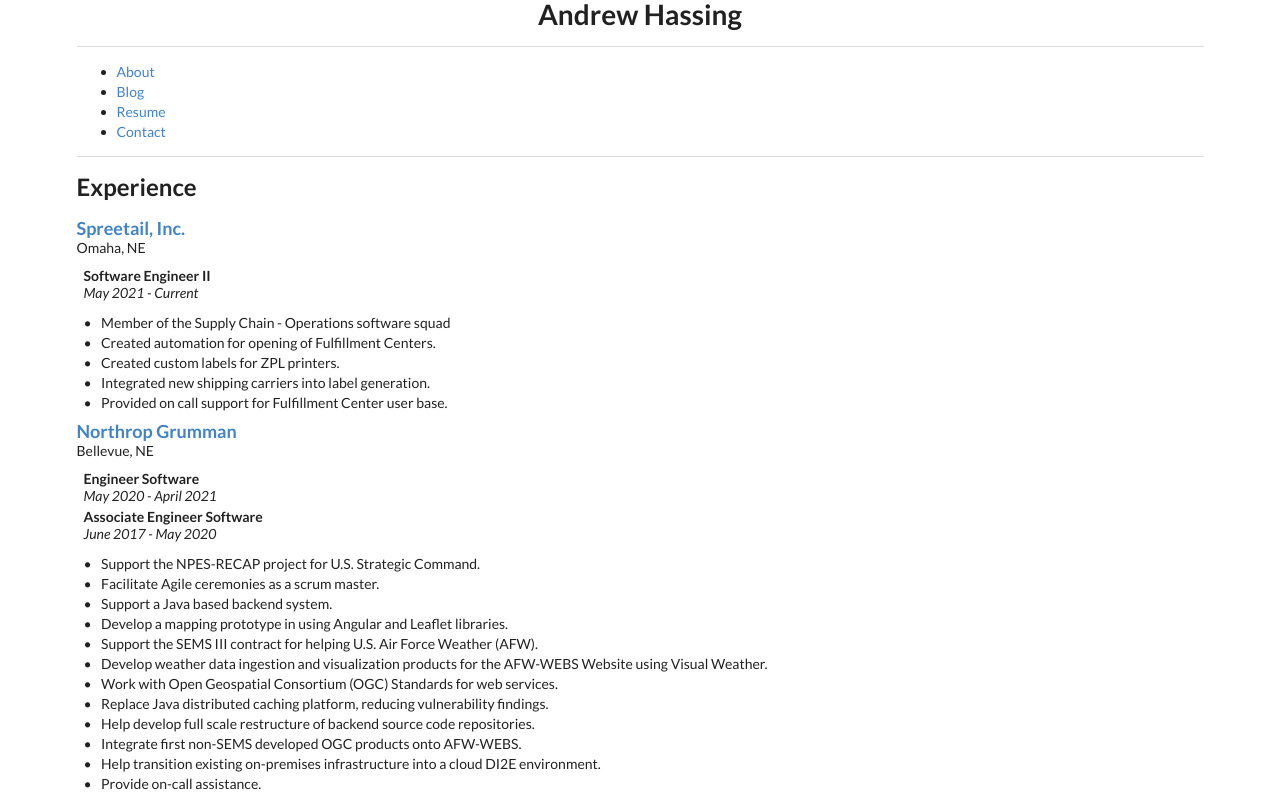
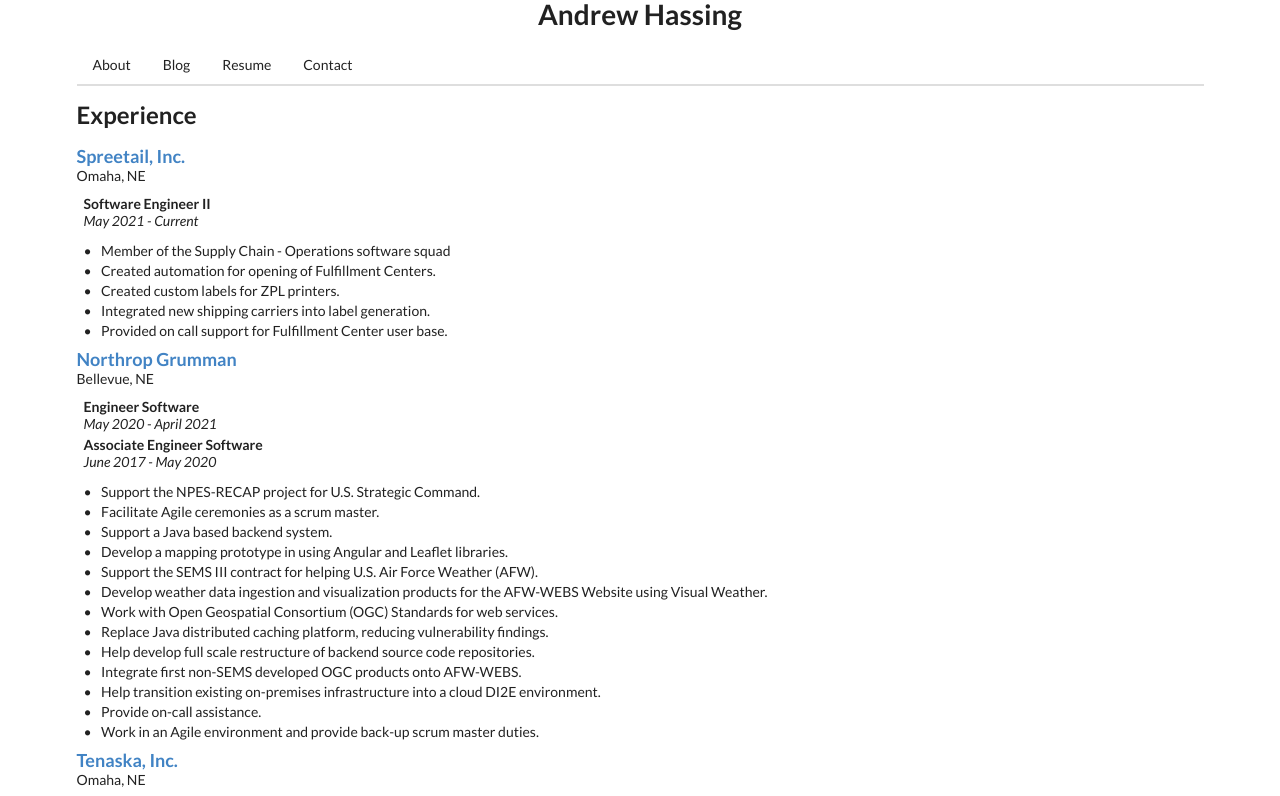
Before and after one commit to ahassing/website, a React (Create React App) app: page /resume in a window 1280 px wide. Shown: the top 796 px of the page. Built offline with nearby package versions, Linux system fonts and the light colour scheme.

Commit message:
better syling for nav menu

```diff
--- a/src/components/App.js
+++ b/src/components/App.js
@@ -13,14 +13,12 @@
       <h1 className="ui center aligned header">Andrew Hassing</h1>
       <BrowserRouter>
         <NavigationBar />
-        <div className="content" style={{position: 'relative', paddingBottom:'15px'}}>
         <Routes>
           <Route exact path='/' element={<AboutMe />} />
           <Route path='/blog' element={<Blog />} />
           <Route path='/contact' element={<Contact />} />
           <Route path='/resume' element={<Resume />} />
         </Routes>
-        </div>
         <Footer />
       </BrowserRouter>
     </div>
--- a/src/components/NavigationBar.js
+++ b/src/components/NavigationBar.js
@@ -3,17 +3,11 @@
 
 const NavigationBar = () => {
     return (
-        <div>
-            <div className='ui divider'></div>
-            <nav>
-                <ul>
-                    <li><Link to='/' >About</Link></li>
-                    <li><Link to='/blog' >Blog</Link></li>
-                    <li><Link to='/resume' >Resume</Link></li>
-                    <li><Link to='/contact' >Contact</Link></li>
-                </ul>
-            </nav>
-            <div className='ui divider'></div>
+        <div className='ui secondary pointing menu'>
+            <Link to='/' className='item' >About</Link>
+            <Link to='/blog' className='item' >Blog</Link>
+            <Link to='/resume' className='item' >Resume</Link>
+            <Link to='/contact' className='item '>Contact</Link>
         </div>
     )
 };
```
Lines whose indentation alone changed are shown as unchanged.
